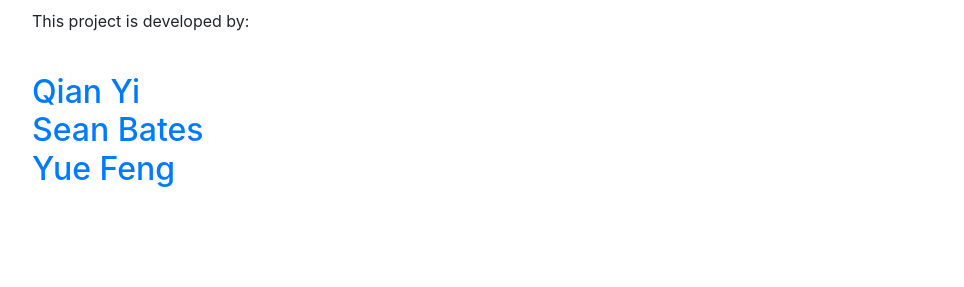
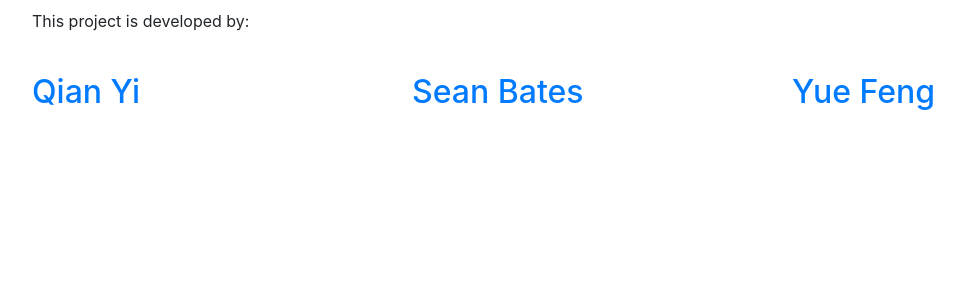
Before and after one commit to ElvaYi/misy350-group, a Flask app: page /members in a window 1280 px wide. Shown: the part 95-382 px from the top of the page, without its empty margins (53-1017 px from the left). Run offline with Flask 2, Linux system fonts and the light colour scheme; some libraries are stand-ins or nearby versions.

Commit message:
Edited members page

```diff
--- a/templates/members.html
+++ b/templates/members.html
@@ -12,11 +12,19 @@
     <p>This project is developed by:
       <br><br>
       <h2>
-      <a id="developer1" href="https://s3.amazonaws.com/misy350qianyi/freelancer/index.html" data-toggle="tooltip" data-placement="top" title="Really dying in MISY350!">Qian Yi</a>
+      <div class="row">
+      <div class="col-lg-4">
+        <a id="developer1" href="https://s3.amazonaws.com/misy350qianyi/freelancer/index.html" data-toggle="tooltip" data-placement="top" title="Really dying in MISY350!" target="_blank">Qian Yi</a>
+      </div>
       <br>
-      <a id="developer2" href="https://s3.amazonaws.com/misy350-17fall-seanbates/freelancer/index.html" data-toggle="tooltip" data-placement="top" title="Cool Guy!">Sean Bates</a>
+      <div class="col-lg-4">
+        <a id="developer2" href="https://s3.amazonaws.com/misy350-17fall-seanbates/freelancer/index.html" data-toggle="tooltip" data-placement="top" title="Cool Guy!" target="_blank">Sean Bates</a>
+      </div>
       <br>
-      <a id="developer3" href="https://s3.us-east-2.amazonaws.com/misy350-17fall-yuefeng/freelancer/index.html" data-toggle="tooltip" data-placement="top" title="Thanks for reading our project :)">Yue Feng</a>
+      <div class="col-lg-4">
+        <a id="developer3" href="https://s3.us-east-2.amazonaws.com/misy350-17fall-yuefeng/freelancer/index.html" data-toggle="tooltip" data-placement="top" title="Thanks for reading our project :)" target="_blank">Yue Feng</a>
+      </div>
+      </div>
     </h2>
     </p>
   </div>
```
